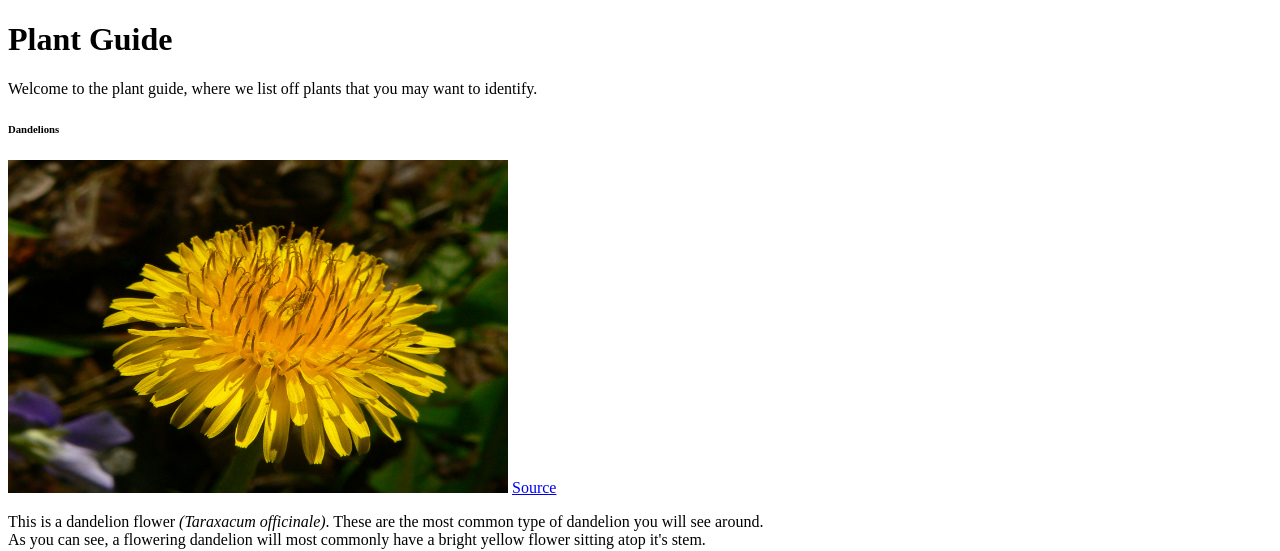
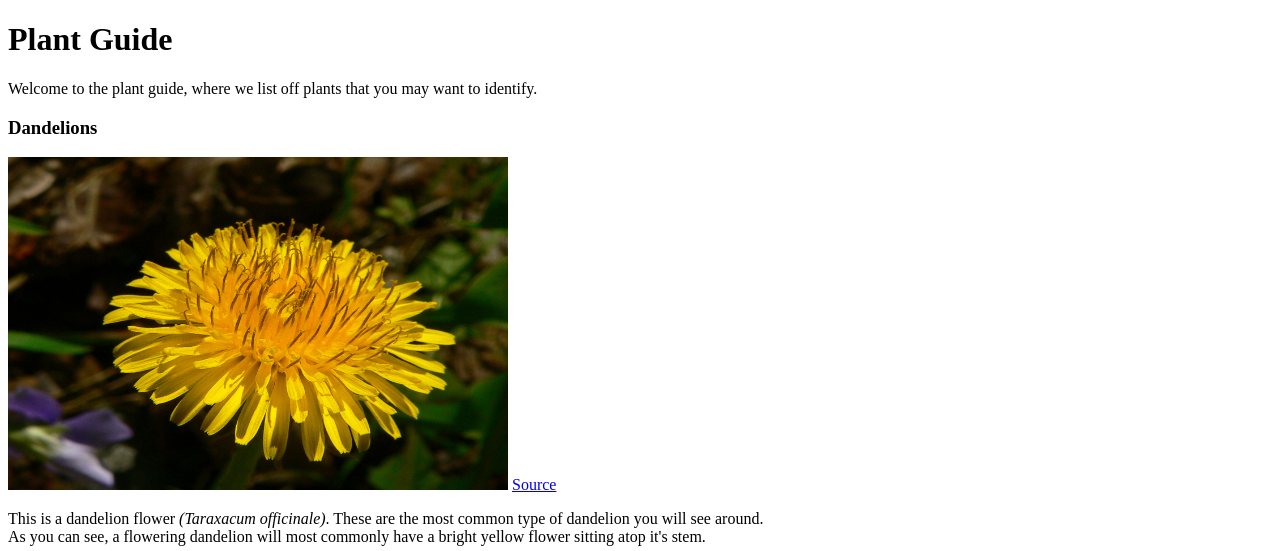
Before and after one commit to nayari-uribe-diaz/Plant-Guide, a plain HTML site: page index.html in a window 1280 px wide. Shown: the top 551 px of the page. Drawn offline with Linux system fonts and the light colour scheme.

Commit message:
Update index.html

```diff
--- a/index.html
+++ b/index.html
@@ -6,7 +6,7 @@
     <p>
       Welcome to the plant guide, where we list off plants that you may want to identify.
     </p>
-      <h6>Dandelions</h6>
+      <h3>Dandelions</h3>
    <img src="DandelionFlower.jpg" alt="Dandelion Flower" width="500" height="333">
     <a href="https://en.wikipedia.org/wiki/Taraxacum">Source</a>
     <p>
```
